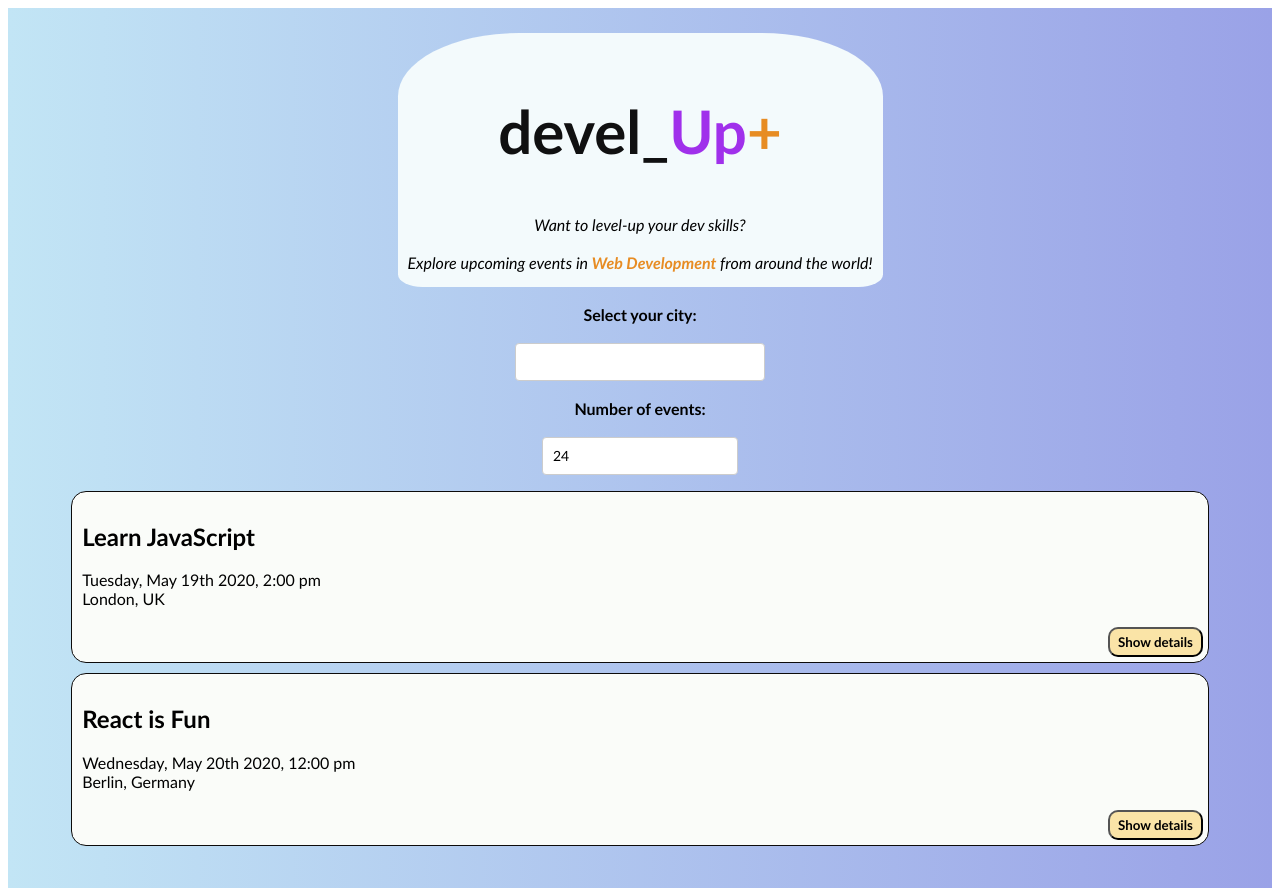
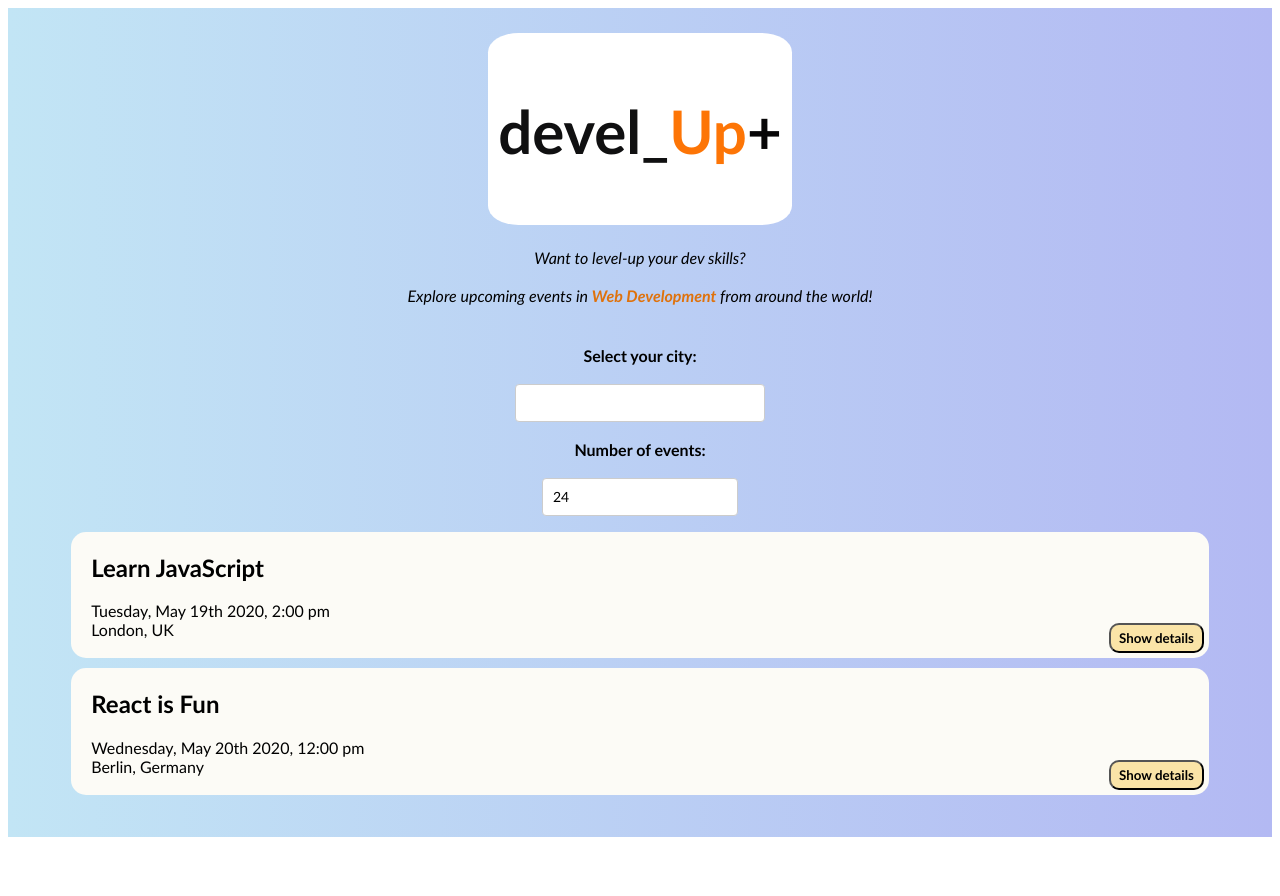
Before and after one commit to willcrone11/meet, a React (Create React App) app: page / in a window 1280 px wide. After the commit the page ends 845 px from the top, so only its background shows below. Built offline with nearby package versions, Linux system fonts and the light colour scheme.

Commit message:
Updates header container and other colors

```diff
--- a/src/App.css
+++ b/src/App.css
@@ -2,7 +2,7 @@
 .App {
   text-align: center;
   padding: 2% 5%;
-  background-image: linear-gradient(to right, #c2e5f5 , #9aa2e7);
+  background-image: linear-gradient(to right, #c2e5f5 , #b3b9f3);
 }
 
 .App * {
@@ -11,14 +11,11 @@
 }
 
 #header-container {
-  background-color: #f3fafc;
+  background-color: white;
+  border-radius: 10%;
+  max-width: 400px;
+  display: inline-block;
   padding: 10px;
-  border-top-left-radius: 25%;
-  border-top-right-radius: 25%;
-  border-bottom-left-radius: 5%;
-  border-bottom-right-radius: 5%;
-  max-width: 1000px;
-  display: inline-block;
 }
 
 #header {
@@ -31,16 +28,16 @@
 }
 
 #plus {
-  color: #e78c23;
+  color: #070607;
 }
 
 #up {
-  color: #a030eb;
+  color: #fd7506;
 }
 
 #webdev-header {
   font-weight: bolder;
-  color: #e78c23;
+  color:  #df720c;;
 }
 
 #subheader {
@@ -121,18 +118,18 @@ input[type="number"] {
 }
 
 .event {
-  padding: 10px 10px 35px;
+  padding-top: 1px;
+  padding-left: 20px;
   margin-bottom: 10px;
   text-align: left;
-  border: 1px solid rgb(12, 11, 11);
   border-radius: 15px;
   position: relative;
-  background-color: #fafcf9;
+  background-color: #fcfbf6;
   font-family: 'Trebuchet MS', 'Lucida Sans Unicode', 'Lucida Grande', 'Lucida Sans', Arial, sans-serif;
 }
 
 .event:hover {
-  border: 5px solid #141414;
+  border: 2px solid #141414;
 }
 
 .details-btn {
--- a/src/App.js
+++ b/src/App.js
@@ -62,8 +62,9 @@ class App extends Component {
       <div className="App">
         <div id="header-container">
           <h1 id="header"><span id="devel">devel_</span><span id="up">Up</span><span id="plus">+</span></h1>
+        </div>
+        <br></br><br></br>
           <p id="subheader">Want to level-up your dev skills?<br/><br/>Explore upcoming events in <span id="webdev-header">Web Development</span> from around the world!</p>
-        </div>
         <br/><br/>
         <label id="city-label">Select your city: </label>
         <br/><br/>
```
